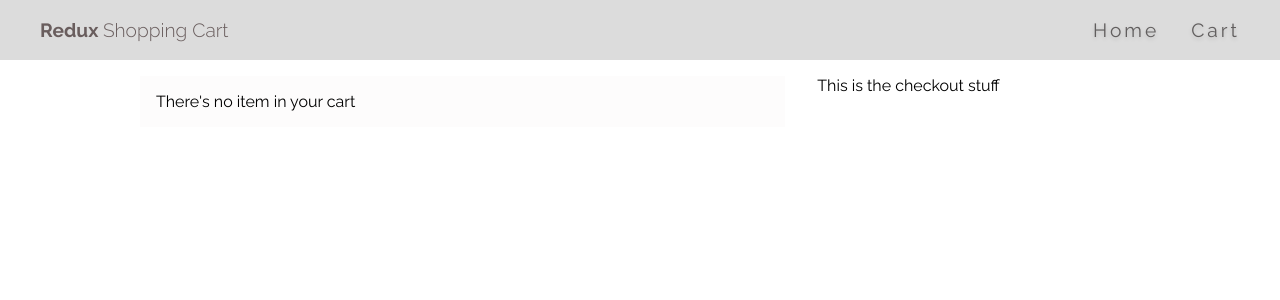
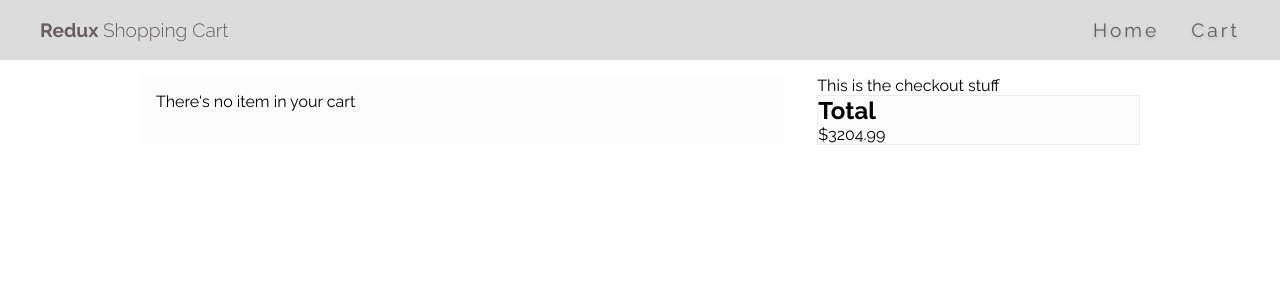
Before and after one commit to Shubamium/Redux-ShoppingCart, a React (Vite) app: page /cart in a window 1280 px wide. Shown: the top 300 px of the page. Built offline with nearby package versions, Linux system fonts and the light colour scheme.

Commit message:
Add checkout panel

```diff
--- a/src/page/Cart.jsx
+++ b/src/page/Cart.jsx
@@ -18,6 +18,10 @@ const Cart = () => {
             </div>
             <div className="cart-action">
                 This is the checkout stuff
+                <div className="checkout-panel">
+                    <h2>Total</h2>
+                    <p>$3204.99</p>
+                </div>
             </div>
         </div>
     )
--- a/src/style/index.scss
+++ b/src/style/index.scss
@@ -187,7 +187,7 @@ header{
     display: grid;
     grid-template-columns: 2fr 1fr;
     gap: 2em;
-
+    height: 100%;
     .cart-listing{
         background-color: rgba(232, 230, 230, 0.123);
         display: flex;
@@ -289,4 +289,13 @@ header{
            }
         }
     }
+
+    .cart-action{
+        height: 100%;
+        .checkout-panel{
+            @include panel();
+            position: sticky;
+            top: 3%;
+        }
+    }
 }
```
